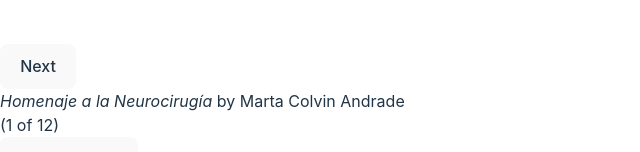
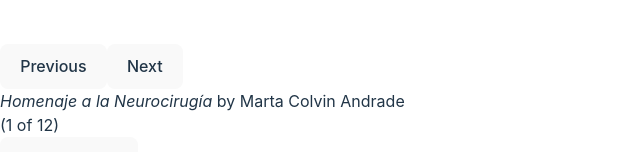
Before and after one commit to draczihper/react-app, a React (Vite) app: page / in a window 1280 px wide. Shown: the part 137-289 px from the top of the page, without its empty margins (0-640 px from the left). Built offline with nearby package versions, Linux system fonts and the light colour scheme.

Commit message:
Add button for prev click

```diff
--- a/src/App.jsx
+++ b/src/App.jsx
@@ -27,6 +27,9 @@ export default function Gallery() {
   let sculpture = sculptureList[index];
   return (
     <>
+    <button onClick={handlePrevClick} disabled={!hasNext}>
+      Previous
+    </button>
       <button onClick={handleNextClick}>
         Next
       </button>
```
